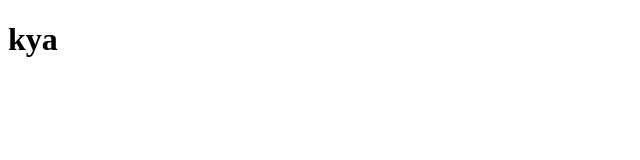
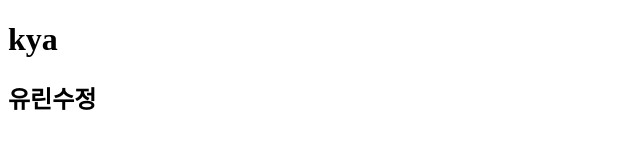
Before and after one commit to skyisbest1/kya, a plain HTML site: page kya/WebContent/index.html in a window 1280 px wide. Shown: the whole page, without its empty margins (0-640 px from the left). Drawn offline with Linux system fonts and the light colour scheme.

Commit message:
master commit

```diff
--- a/kya/WebContent/index.html
+++ b/kya/WebContent/index.html
@@ -6,5 +6,6 @@
 </head>
 <body>
 <h1>kya</h1>
+<h2>유린수정</h2>
 </body>
 </html>
```
Also changed, not shown: 1 other file.
